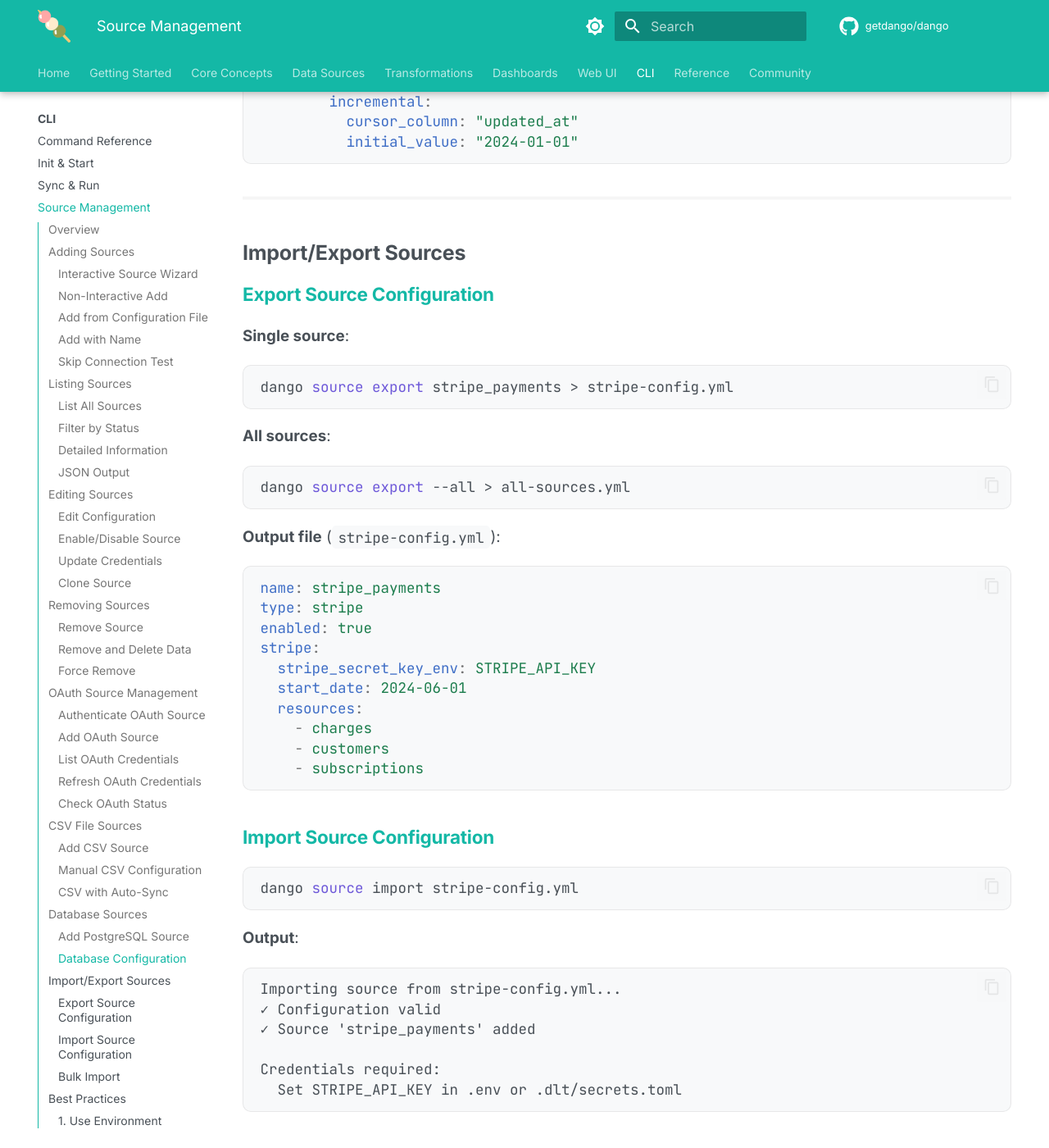
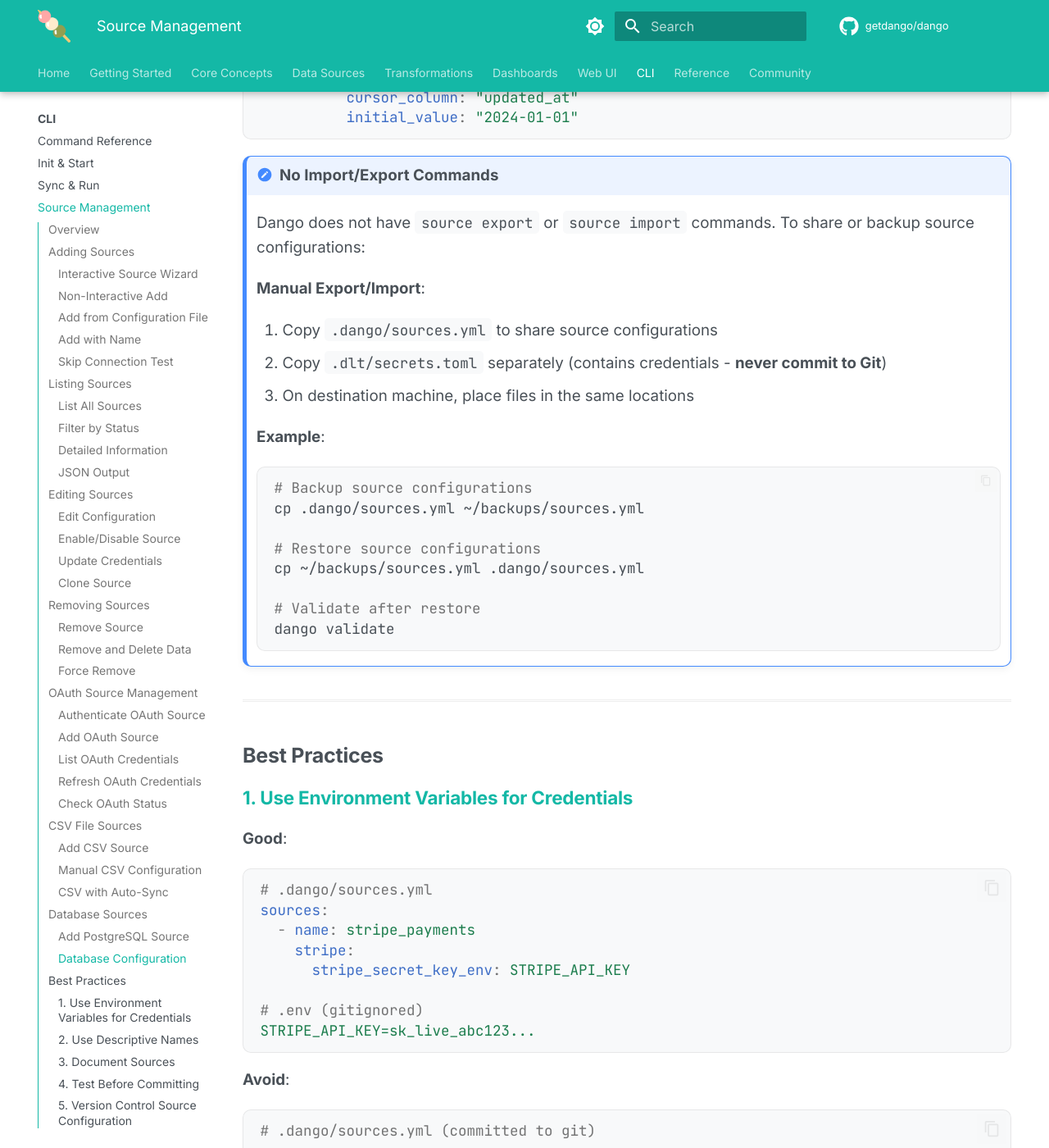
Before and after one commit to getdango/docs, an MkDocs documentation site: the page built from docs/cli/source-management.md, in a window 1280 px wide and 1400 px high, scrolled down 20457 px. Shown: the whole window at 82% size. Built offline with MkDocs 1.6.1 and Material for MkDocs 9.7.7, drawn with Linux system fonts in a browser that asks for light colours; comment, search, counter and statistics services are not loaded; the version menu is left out; some of the changed text lies outside the part shown.

Commit message:
Fix documentation accuracy issues
- Add CONTRIBUTING.md with correct branch naming convention
- Fix README branch naming from YYYY-MM-DD/<type>/<desc> to <type>/<date>-<desc>
- Remove 10 hallucinated CLI commands (restart, logs, projects list, source edit/enable/disable/clone/export/import, template export)
- Fix hallucinated command flags (dango init --template/--no-docker/--python-version, all dango start options)
- Clarify OAuth sources: only 4 wizard-supported (Google Sheets, GA4, Facebook Ads, Google Ads)
- Update wizard source list to show 8 supported sources (down from 30+)
- Mark Shopify as blocked (legacy auth deprecated Jan 2026)
- Add wizard vs manual sources clarification throughout docs

🤖 Generated with [Claude Code](https://claude.com/claude-code)

Co-Authored-By: Claude Sonnet 4.5 <noreply@anthropic.com>

````diff
--- a/docs/cli/source-management.md
+++ b/docs/cli/source-management.md
@@ -36,24 +36,18 @@ Welcome to Dango Source Wizard
 
 Select source type:
   1. CSV files
-  2. Stripe
-  3. Google Sheets
-  4. Google Analytics 4 (GA4)
+  2. dlt Native (advanced - for manual source configuration)
+  3. REST API
+  4. Google Sheets
   5. Facebook Ads
-  6. HubSpot
-  7. Salesforce
-  8. Shopify
-  9. PostgreSQL
- 10. MySQL
- 11. SQL Server
- 12. Snowflake
- 13. BigQuery
- 14. MongoDB
- 15. REST API
- 16. Custom (dlt_native)
- ... (30+ total)
+  6. Google Analytics 4 (GA4)
+  7. Stripe
+  8. Google Ads
 
-Choice: 2
+For other sources (HubSpot, Notion, Asana, etc.), select "dlt Native"
+and configure manually. See: https://docs.getdango.dev/data-sources/custom-sources/
+
+Choice: 7
 
 ──────────────────────────────────────
 Stripe Source Configuration
@@ -310,17 +304,12 @@ dango source list --json
 
 ## Editing Sources
 
+!!! note "No Edit Command"
+    Dango does not have a `source edit` command. Edit sources manually:
+
 ### Edit Configuration
 
-Edit source in default editor:
-
-```bash
-dango source edit stripe_payments
-```
-
-**Opens** `.dango/sources.yml` in editor at source location.
-
-**Or edit directly**:
+**Edit sources.yml directly**:
 
 ```bash
 vim .dango/sources.yml
@@ -350,13 +339,10 @@ dango validate
 
 ### Enable/Disable Source
 
-**Disable source**:
+!!! note "No Enable/Disable Commands"
+    Dango does not have `source enable` or `source disable` commands. Edit sources.yml manually:
 
-```bash
-dango source disable stripe_payments
-```
-
-**Or edit manually**:
+**Disable source** (edit `.dango/sources.yml`):
 
 ```yaml
 sources:
@@ -364,10 +350,12 @@ sources:
     enabled: false  # Change from true to false
 ```
 
-**Enable source**:
+**Enable source** (edit `.dango/sources.yml`):
 
-```bash
-dango source enable stripe_payments
+```yaml
+sources:
+  - name: stripe_payments
+    enabled: true  # Change from false to true
 ```
 
 **Effect**:
@@ -426,24 +414,27 @@ Start date [2024-06-01]: 2024-06-01
 
 ### Clone Source
 
-Duplicate source with new name:
+!!! note "No Clone Command"
+    Dango does not have a `source clone` command. To duplicate a source:
 
-```bash
-dango source clone stripe_payments stripe_staging
+    1. Manually copy the source configuration in `.dango/sources.yml`
+    2. Change the `name` field to a new name
+    3. Update credentials in `.dlt/secrets.toml` if needed
+
+**Example** (manually copying in `.dango/sources.yml`):
+
+```yaml
+sources:
+  # Original source
+  - name: stripe_payments
+    type: stripe
+    enabled: true
+
+  # Manually cloned source with new name
+  - name: stripe_staging
+    type: stripe
+    enabled: true
 ```
-
-**What happens**:
-
-1. Copies `stripe_payments` configuration
-2. Renames to `stripe_staging`
-3. Adds to `.dango/sources.yml`
-4. Prompts to update credentials (likely different for staging)
-
-**Use when**:
-
-- Separate prod and staging environments
-- Multiple instances of same source type
-- Testing configuration changes
 
 ---
 
@@ -849,88 +840,26 @@ sources:
           initial_value: "2024-01-01"
 ```
 
----
+!!! note "No Import/Export Commands"
+    Dango does not have `source export` or `source import` commands. To share or backup source configurations:
 
-## Import/Export Sources
+    **Manual Export/Import**:
 
-### Export Source Configuration
+    1. Copy `.dango/sources.yml` to share source configurations
+    2. Copy `.dlt/secrets.toml` separately (contains credentials - **never commit to Git**)
+    3. On destination machine, place files in the same locations
 
-**Single source**:
+    **Example**:
+    ```bash
+    # Backup source configurations
+    cp .dango/sources.yml ~/backups/sources.yml
 
-```bash
-dango source export stripe_payments > stripe-config.yml
-```
+    # Restore source configurations
+    cp ~/backups/sources.yml .dango/sources.yml
 
-**All sources**:
-
-```bash
-dango source export --all > all-sources.yml
-```
-
-**Output file** (`stripe-config.yml`):
-
-```yaml
-name: stripe_payments
-type: stripe
-enabled: true
-stripe:
-  stripe_secret_key_env: STRIPE_API_KEY
-  start_date: 2024-06-01
-  resources:
-    - charges
-    - customers
-    - subscriptions
-```
-
-### Import Source Configuration
-
-```bash
-dango source import stripe-config.yml
-```
-
-**Output**:
-
-```
-Importing source from stripe-config.yml...
-✓ Configuration valid
-✓ Source 'stripe_payments' added
-
-Credentials required:
-  Set STRIPE_API_KEY in .env or .dlt/secrets.toml
-```
-
-### Bulk Import
-
-```bash
-dango source import all-sources.yml
-```
-
-**Handles conflicts**:
-
-```
-Importing sources from all-sources.yml...
-
-Found 5 sources to import:
-  1. stripe_payments - New
-  2. google_sheets - Already exists
-  3. orders_csv - New
-  4. production_db - Already exists
-  5. facebook_ads - New
-
-Resolve conflicts:
-  1. Skip existing (keep current config)
-  2. Merge (update existing config)
-  3. Replace (overwrite existing config)
-Choice [1]: 2
-
-✓ Imported stripe_payments
-⊕ Merged google_sheets
-✓ Imported orders_csv
-⊕ Merged production_db
-✓ Imported facebook_ads
-
-5 sources imported (2 new, 3 merged)
-```
+    # Validate after restore
+    dango validate
+    ```
 
 ---
 
````
Also changed, not shown: CONTRIBUTING.md (added, +334 -0 lines), README.md (+9 -7 lines), docs/cli/cli-reference.md (+17 -52 lines), docs/cli/init-start.md (+42 -62 lines), docs/data-sources/built-in-sources.md (+4 -5 lines), docs/data-sources/index.md (+13 -3 lines), docs/data-sources/oauth-sources.md (+7 -6 lines).
